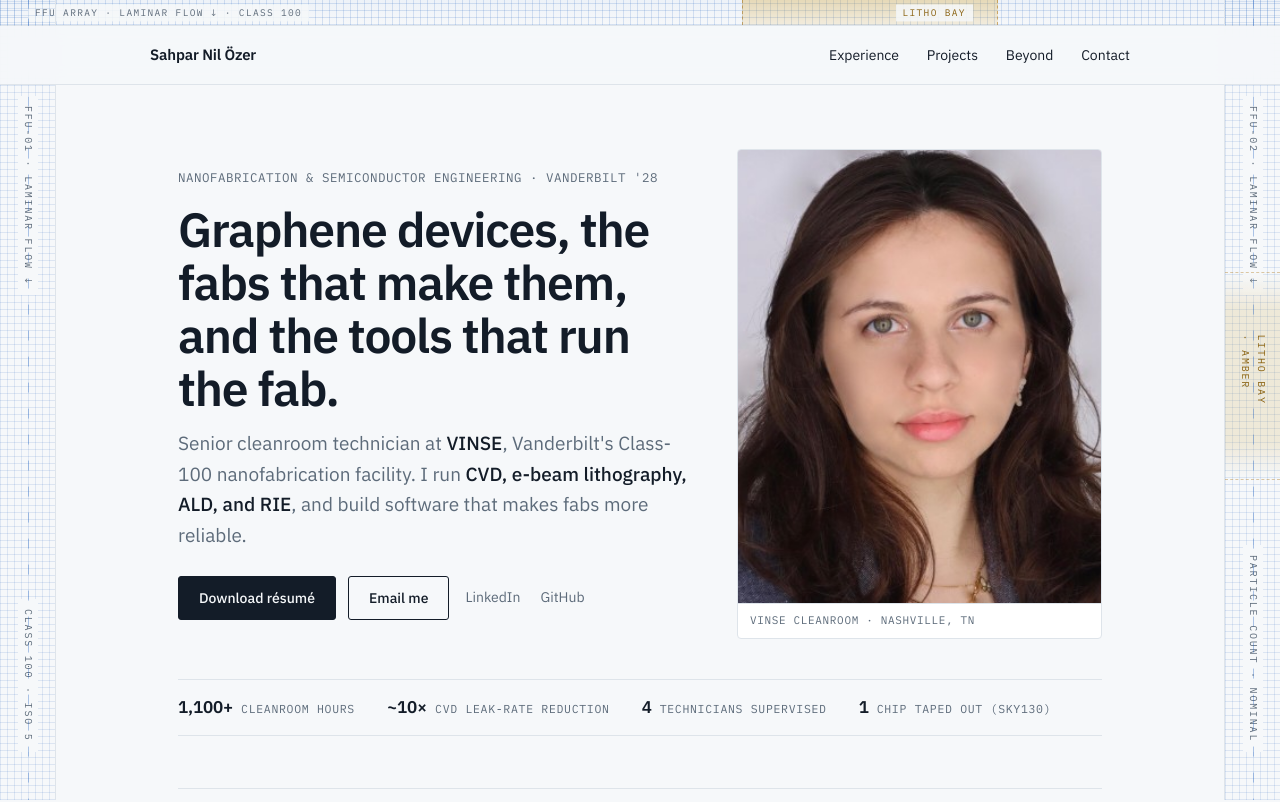
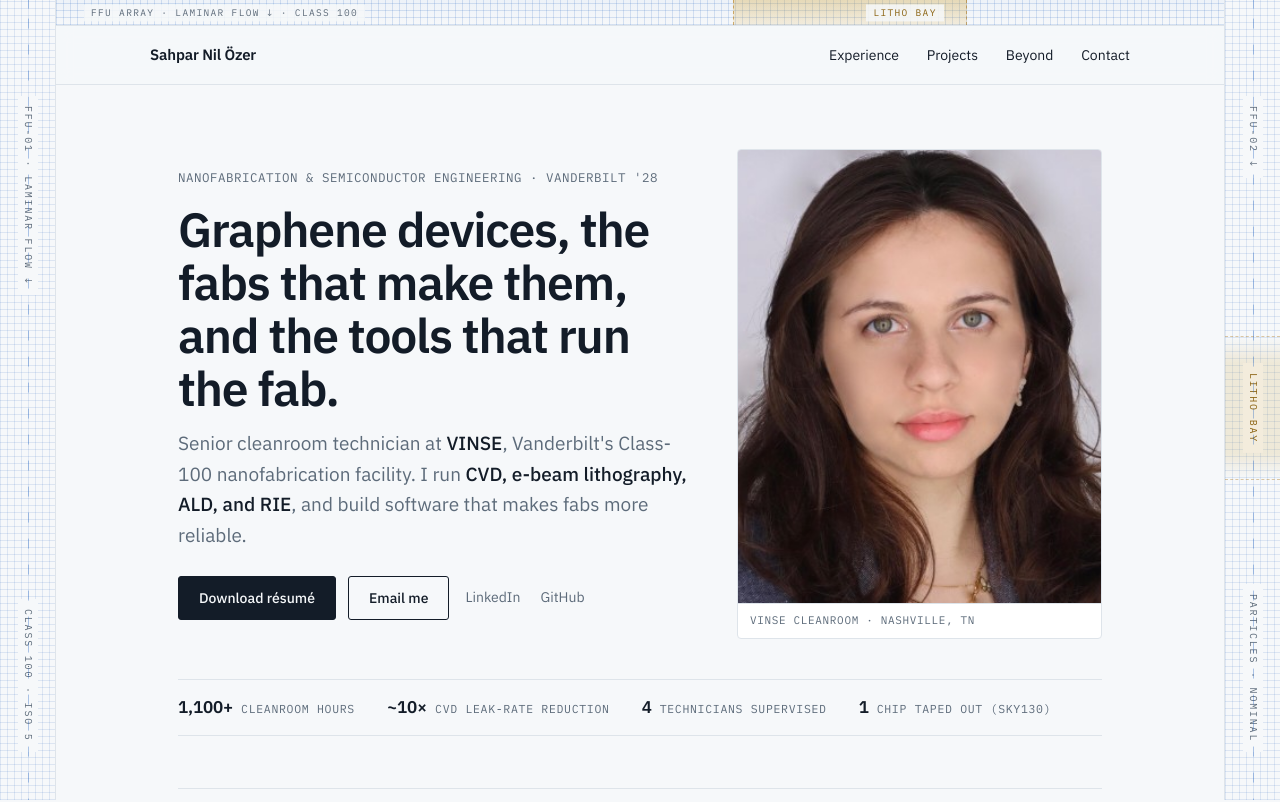
Before and after one commit to Nilovski/sahpar_ozer, a plain HTML site: page index.html in a window 1280 px wide. Shown: the top 802 px of the page. Drawn offline with Linux system fonts and the light colour scheme.

Commit message:
Update styling and content in index.html

```diff
--- a/index.html
+++ b/index.html
@@ -148,15 +148,18 @@
   .rail .rlabel{position:absolute;left:50%;transform:translateX(-50%);
     writing-mode:vertical-rl;font-family:"IBM Plex Mono",monospace;font-size:10px;
     letter-spacing:.18em;text-transform:uppercase;color:var(--steel);
-    background:var(--bg);padding:10px 2px}
+    background:var(--bg);padding:10px 2px;max-height:30vh;overflow:hidden;white-space:nowrap}
   .rail .rlabel.top{top:96px}
   .rail .rlabel.bottom{bottom:48px}
   /* litho bay: amber-lit segment on the right rail */
-  .rail .litho{position:absolute;left:0;right:0;top:34%;height:26%;
+  .rail .litho{position:absolute;left:0;right:0;top:42%;height:18%;
     background:linear-gradient(180deg,transparent,rgba(199,154,46,.16) 18%,rgba(199,154,46,.16) 82%,transparent);
     border-top:1px dashed rgba(169,106,0,.35);border-bottom:1px dashed rgba(169,106,0,.35)}
-  .rail .litho .rlabel{top:50%;transform:translate(-50%,-50%);color:#8A6210;background:transparent}
-  @media(min-width:900px){.rail{display:block}}
+  .rail .litho .rlabel{top:50%;transform:translate(-50%,-50%);color:#8A6210;background:#F3ECDC}
+  @media(min-width:900px){
+    .rail{display:block}
+    body{padding-left:56px;padding-right:56px}  /* keep content clear of the rails */
+  }
 
   /* ---------- FFU ceiling strip (always visible) ---------- */
   .ceiling{position:relative;height:26px;border-bottom:1px solid var(--hairline);
@@ -182,9 +185,9 @@
   <span class="rlabel bottom">Class 100 · ISO 5</span>
 </div>
 <div class="rail right" aria-hidden="true">
-  <span class="rlabel top">FFU-02 · laminar flow ↓</span>
-  <div class="litho"><span class="rlabel">litho bay · amber</span></div>
-  <span class="rlabel bottom">particle count · nominal</span>
+  <span class="rlabel top">FFU-02 ↓</span>
+  <div class="litho"><span class="rlabel">litho bay</span></div>
+  <span class="rlabel bottom">particles · nominal</span>
 </div>
 
 <div class="ceiling" aria-hidden="true">
```
